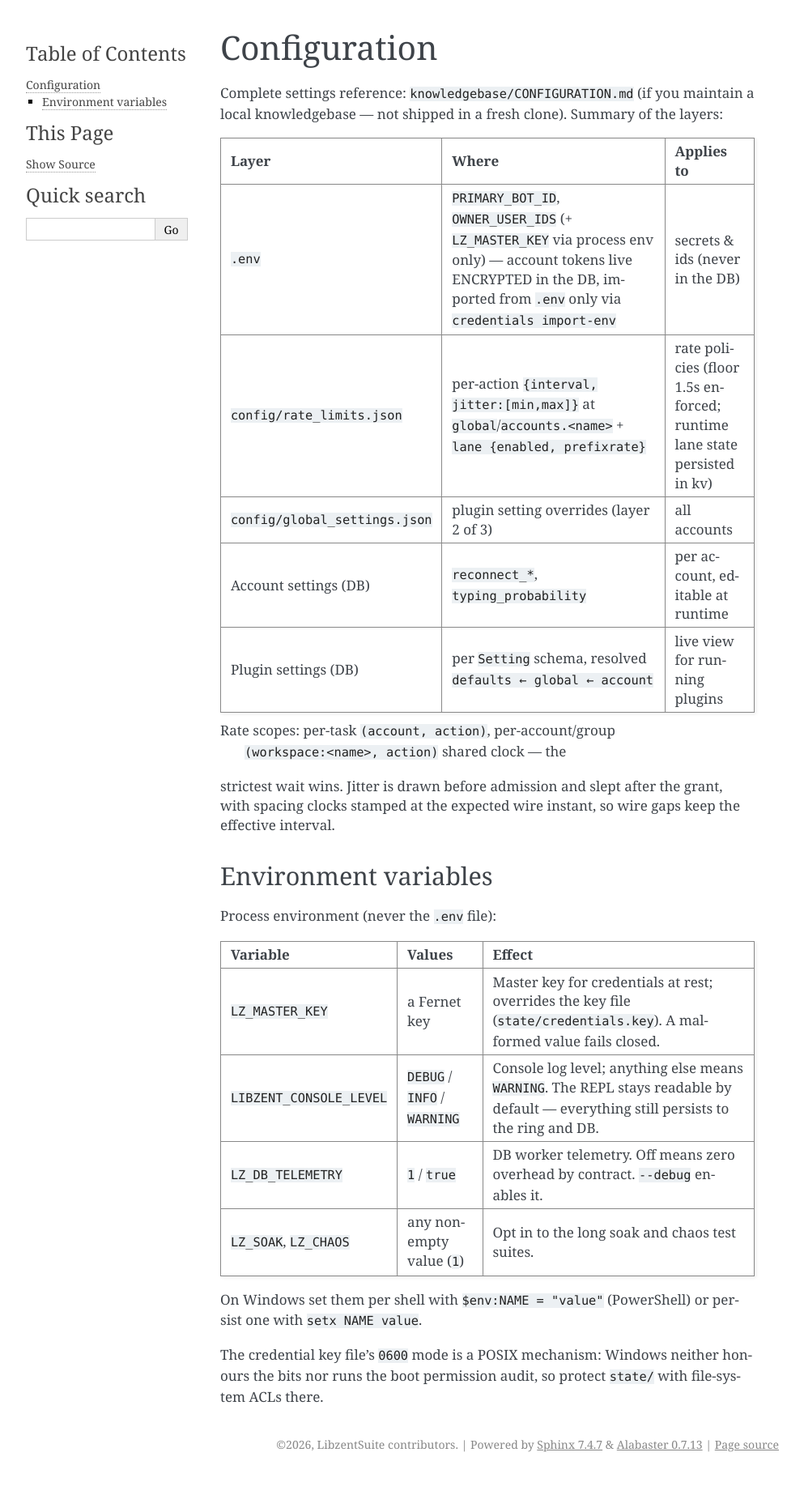
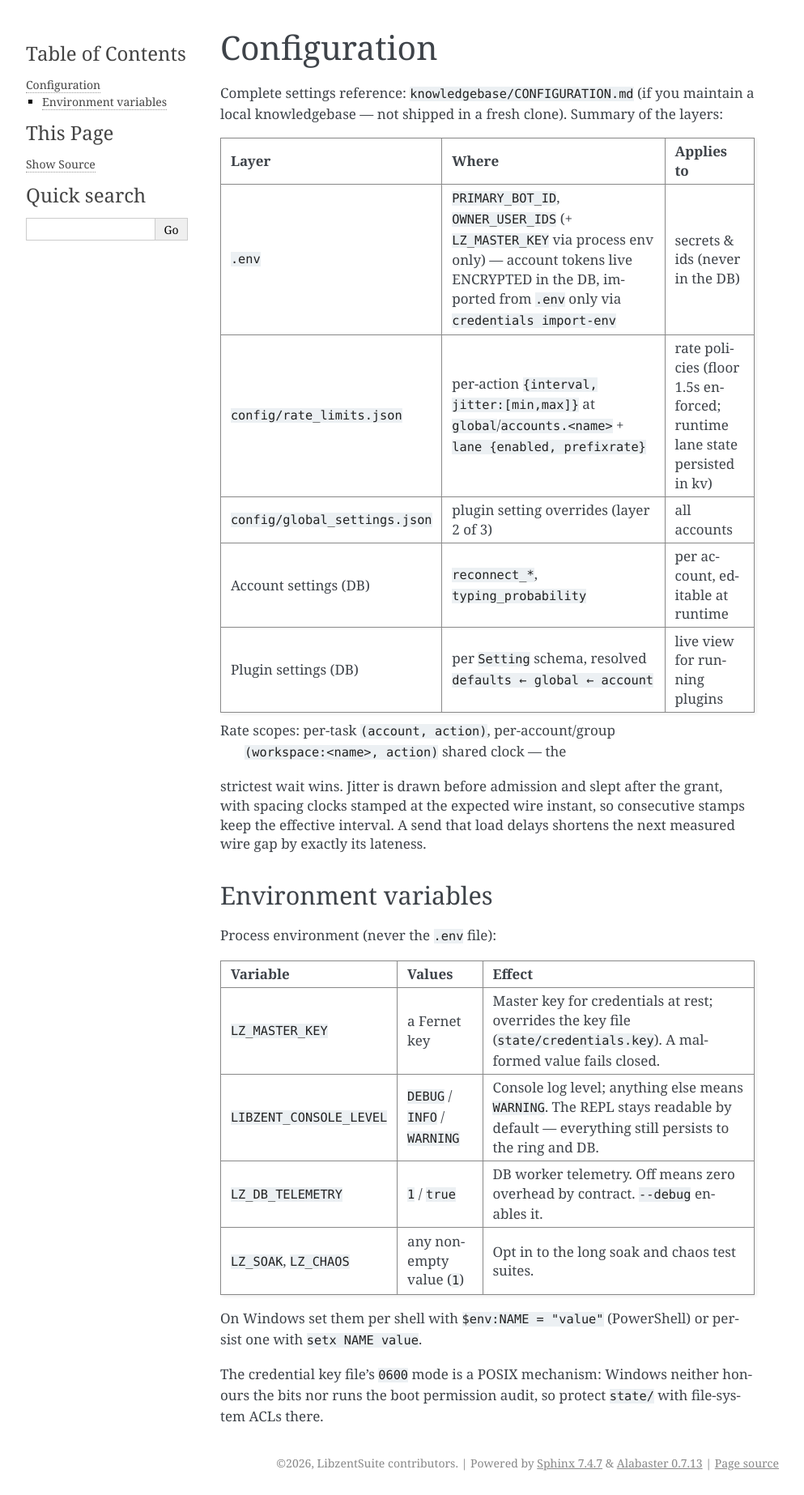
Before and after one commit to libosterelezent/LibzentSuite, a Sphinx documentation site: the page built from docs/operations/configuration.rst, in a window 1280 px wide. Shown: the whole page at 81% size, without its empty margins (148-1141 px from the left). Built offline with Sphinx 7.4.7, drawn with Linux system fonts in a browser that asks for light colours; pages that are not in the unit, such as notebooks, are missing from menus; before the commit the page ends 1823 px from its top, so only the background shows below that.

Commit message:
docs: what keeps the pacing interval, and three test-reliability fixes in the changelog
docs/operations/configuration.rst said spacing clocks are stamped at
the expected wire instant "so wire gaps keep the effective interval".
The stamps do; a wire gap keeps it only up to lateness. A send that
load delays shortens the next measured gap by exactly that much
(measured on this branch: 1.4474s on a healthy system). The sentence
now says both.

CHANGELOG [Unreleased] records the scheduler tests' observable waits,
the pacing proof on the pacer's stamps, and the bare-python3 guard.

```diff
--- a/docs/operations/configuration.rst
+++ b/docs/operations/configuration.rst
@@ -34,7 +34,8 @@ Rate scopes: per-task ``(account, action)``, per-account/group
  ``(workspace:<name>, action)`` shared clock — the
 strictest wait wins. Jitter is drawn before admission and slept after
 the grant, with spacing clocks stamped at the expected wire instant, so
-wire gaps keep the effective interval.
+consecutive stamps keep the effective interval. A send that load delays
+shortens the next measured wire gap by exactly its lateness.
 
 Environment variables
 ---------------------
```
Also changed, not shown: CHANGELOG.md (+17 -0 lines).
